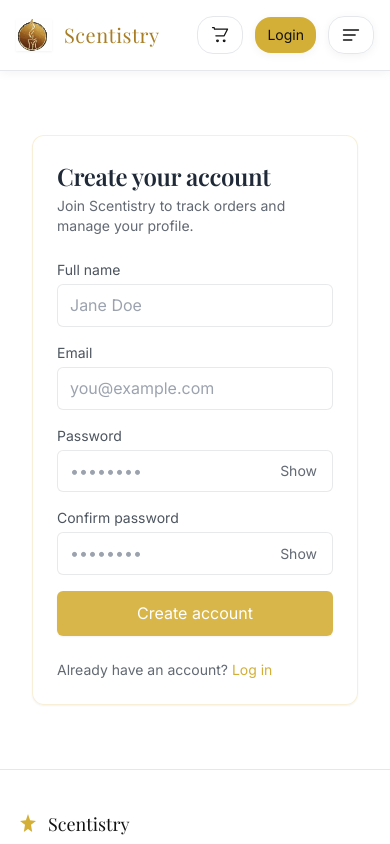
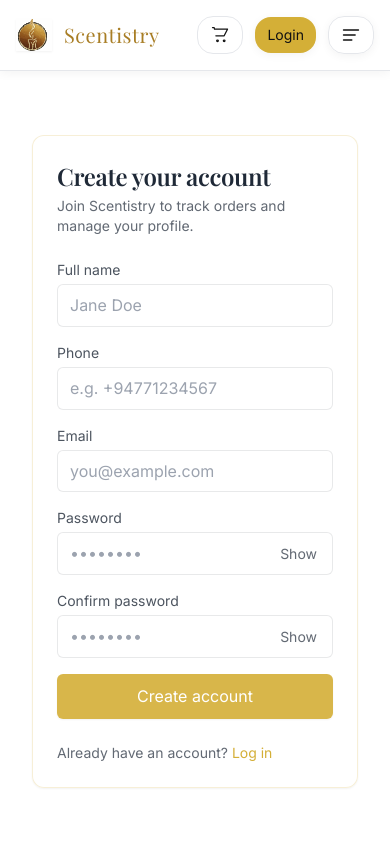
Before and after one commit to harith2001/scentistry, a Next.js app: page /auth/register in a window 390 px wide. Shown: the top 844 px of the page. Built offline with nearby package versions, Linux system fonts and the light colour scheme; no server answers.

Commit message:
Registration : Making the phone number mandatory

```diff
--- a/pages/auth/register.tsx
+++ b/pages/auth/register.tsx
@@ -9,19 +9,21 @@ import { doc, serverTimestamp, setDoc } from 'firebase/firestore';
 export default function Register() {
   const router = useRouter();
   const [fullName, setFullName] = useState('');
+  const [phone, setPhone] = useState('');
   const [email, setEmail] = useState('');
   const [password, setPassword] = useState('');
   const [confirm, setConfirm] = useState('');
   const [loading, setLoading] = useState(false);
-  const [errors, setErrors] = useState<{ fullName?: string; email?: string; password?: string; confirm?: string }>({});
+  const [errors, setErrors] = useState<{ fullName?: string; phone?: string; email?: string; password?: string; confirm?: string }>({});
   const [showPassword, setShowPassword] = useState(false);
   const [showConfirm, setShowConfirm] = useState(false);
 
   const handleSubmit = async (e: React.FormEvent) => {
     e.preventDefault();
-    const nextErrors: { fullName?: string; email?: string; password?: string; confirm?: string } = {};
+    const nextErrors: { fullName?: string; phone?: string; email?: string; password?: string; confirm?: string } = {};
     const nameTrim = fullName.trim();
     const emailTrim = email.trim();
+    const phoneTrim = phone.trim();
     const passTrim = password.trim();
     const confirmTrim = confirm.trim();
     const emailRegex = /^[^\s@]+@[^\s@]+\.[^\s@]+$/;
@@ -29,12 +31,17 @@ export default function Register() {
     else if (nameTrim.length < 2) nextErrors.fullName = 'Enter your full name';
     if (!emailTrim) nextErrors.email = 'Email is required';
     else if (!emailRegex.test(emailTrim)) nextErrors.email = 'Enter a valid email';
+    if (!phoneTrim) nextErrors.phone = 'Phone number is required';
+    else {
+      const digits = phoneTrim.replace(/\D/g, '');
+      if (digits.length < 8 || digits.length > 15) nextErrors.phone = 'Enter a valid phone number';
+    }
     if (!passTrim) nextErrors.password = 'Password is required';
     else if (passTrim.length < 6) nextErrors.password = 'Password must be at least 6 characters';
     if (!confirmTrim) nextErrors.confirm = 'Please confirm your password';
     else if (passTrim !== confirmTrim) nextErrors.confirm = 'Passwords do not match';
     setErrors(nextErrors);
-    if (nextErrors.fullName || nextErrors.email || nextErrors.password || nextErrors.confirm) {
+    if (nextErrors.fullName || nextErrors.phone || nextErrors.email || nextErrors.password || nextErrors.confirm) {
       toast.error('Please fix the highlighted errors');
       return;
     }
@@ -47,7 +54,7 @@ export default function Register() {
           customerCode: '',
           fullName: nameTrim,
           email: emailTrim.toLowerCase(),
-          phone: '',
+          phone: phoneTrim,
           address: '',
           city: '',
           country: '',
@@ -115,6 +122,18 @@ export default function Register() {
               required
             />
             {errors.fullName && <p className="mt-1 text-xs text-red-600">{errors.fullName}</p>}
+          </div>
+          <div>
+            <label className="block text-sm text-ink/80 mb-1">Phone</label>
+            <input
+              type="tel"
+              className={`w-full rounded-md border px-3 py-2 bg-white ${errors.phone ? 'border-red-500 focus:border-red-500' : 'border-ink/10 focus:border-brand focus:ring-1 focus:ring-brand'}`}
+              value={phone}
+              onChange={(e) => { setPhone(e.target.value); if (errors.phone) setErrors(prev => ({ ...prev, phone: undefined })); }}
+              placeholder="e.g. +94771234567"
+              required
+            />
+            {errors.phone && <p className="mt-1 text-xs text-red-600">{errors.phone}</p>}
           </div>
           <div>
             <label className="block text-sm text-ink/80 mb-1">Email</label>
```
